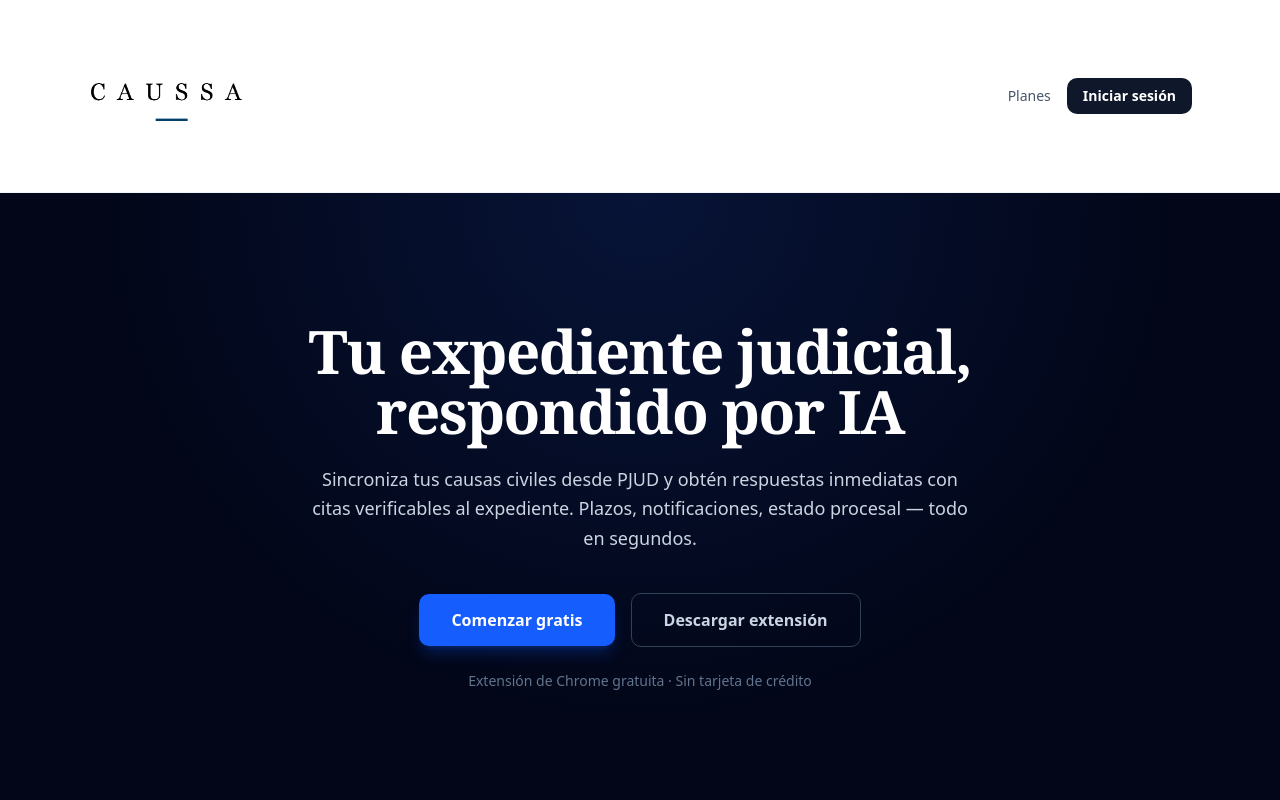
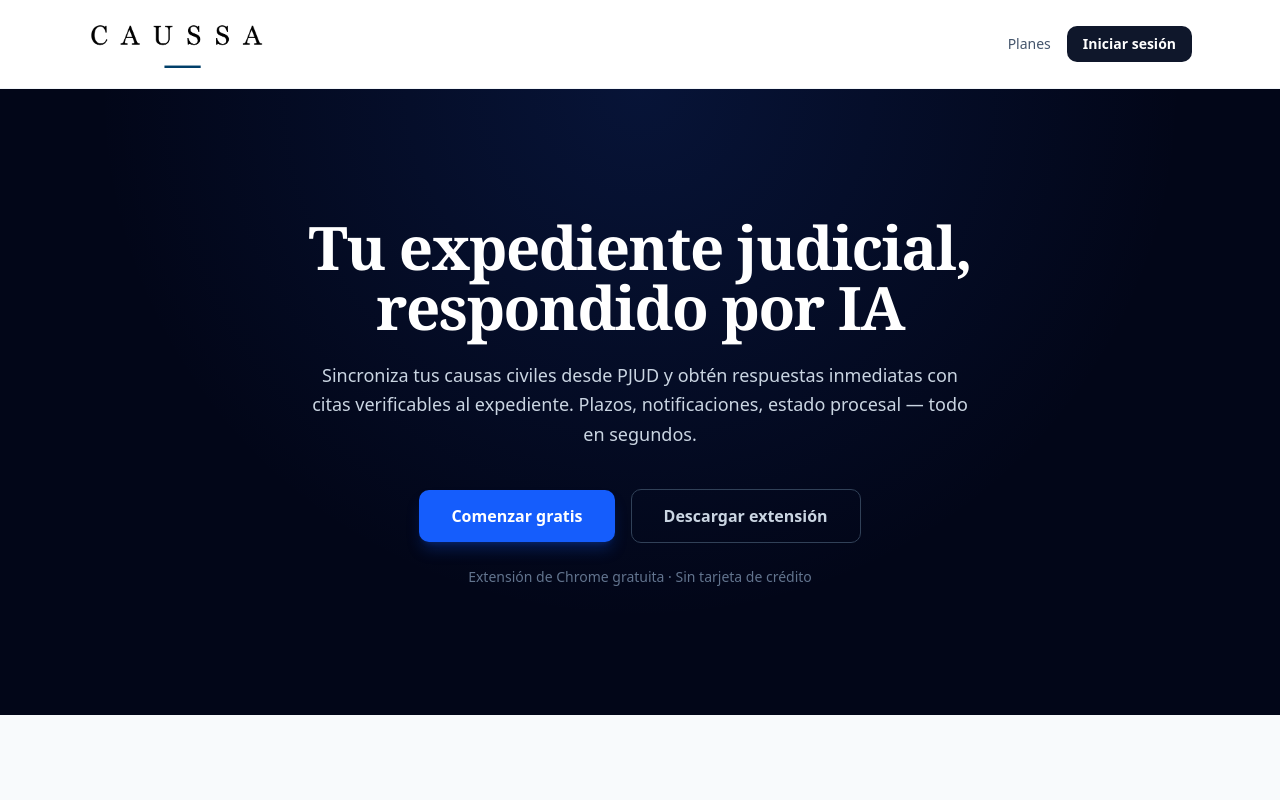
Before and after one commit to jorge-castillo-l/mvp-legal, a Next.js app: page / in a window 1280 px wide. Shown: the top 800 px of the page. Built offline with nearby package versions, Linux system fonts and the light colour scheme.

Commit message:
fix: update logo source and set render size to 2x (h-14 navbar, h-10 footer)

```diff
--- a/src/app/page.tsx
+++ b/src/app/page.tsx
@@ -115,7 +115,7 @@ export default function LandingPage() {
       <nav className="sticky top-0 z-50 border-b border-slate-100 bg-white/90 backdrop-blur-sm">
         <div className="mx-auto flex max-w-6xl items-center justify-between px-6 py-4">
           <Link href="/" className="flex items-center gap-3">
-            <Image src="/caussa-logo.png" alt="Caussa" width={720} height={192} priority className="h-40 w-auto" />
+            <Image src="/caussa-logo.png" alt="Caussa" width={360} height={96} priority className="h-14 w-auto" />
           </Link>
           <div className="flex items-center gap-4">
             <Link href="#pricing" className="hidden text-sm font-medium text-slate-600 hover:text-slate-900 transition-colors sm:block">
@@ -290,7 +290,7 @@ export default function LandingPage() {
       <footer className="border-t border-slate-200 bg-white py-12">
         <div className="mx-auto flex max-w-6xl flex-col items-center gap-6 px-6 sm:flex-row sm:justify-between">
           <div className="flex items-center gap-3">
-            <Image src="/caussa-logo.png" alt="Caussa" width={560} height={144} className="h-32 w-auto" />
+            <Image src="/caussa-logo.png" alt="Caussa" width={280} height={72} className="h-10 w-auto" />
           </div>
           <div className="flex gap-6 text-sm text-slate-500">
             <Link href="/terminos" className="hover:text-slate-900 transition-colors">Términos</Link>
--- a/src/app/privacidad/page.tsx
+++ b/src/app/privacidad/page.tsx
@@ -13,7 +13,7 @@ export default function PrivacidadPage() {
       <nav className="sticky top-0 z-50 border-b border-slate-100 bg-white/90 backdrop-blur-sm">
         <div className="mx-auto flex max-w-4xl items-center justify-between px-6 py-4">
           <Link href="/">
-            <Image src="/caussa-logo.png" alt="Caussa" width={720} height={192} className="h-40 w-auto" />
+            <Image src="/caussa-logo.png" alt="Caussa" width={360} height={96} className="h-14 w-auto" />
           </Link>
           <Link href="/login" className="rounded-lg bg-slate-900 px-4 py-2 text-sm font-semibold text-white hover:bg-slate-800 transition-colors">
             Iniciar sesión
--- a/src/app/terminos/page.tsx
+++ b/src/app/terminos/page.tsx
@@ -13,7 +13,7 @@ export default function TerminosPage() {
       <nav className="sticky top-0 z-50 border-b border-slate-100 bg-white/90 backdrop-blur-sm">
         <div className="mx-auto flex max-w-4xl items-center justify-between px-6 py-4">
           <Link href="/">
-            <Image src="/caussa-logo.png" alt="Caussa" width={720} height={192} className="h-40 w-auto" />
+            <Image src="/caussa-logo.png" alt="Caussa" width={360} height={96} className="h-14 w-auto" />
           </Link>
           <Link href="/login" className="rounded-lg bg-slate-900 px-4 py-2 text-sm font-semibold text-white hover:bg-slate-800 transition-colors">
             Iniciar sesión
```
Also changed, not shown: assets/caussa-logo-elegante-transparent.png, public/caussa-logo.png.
